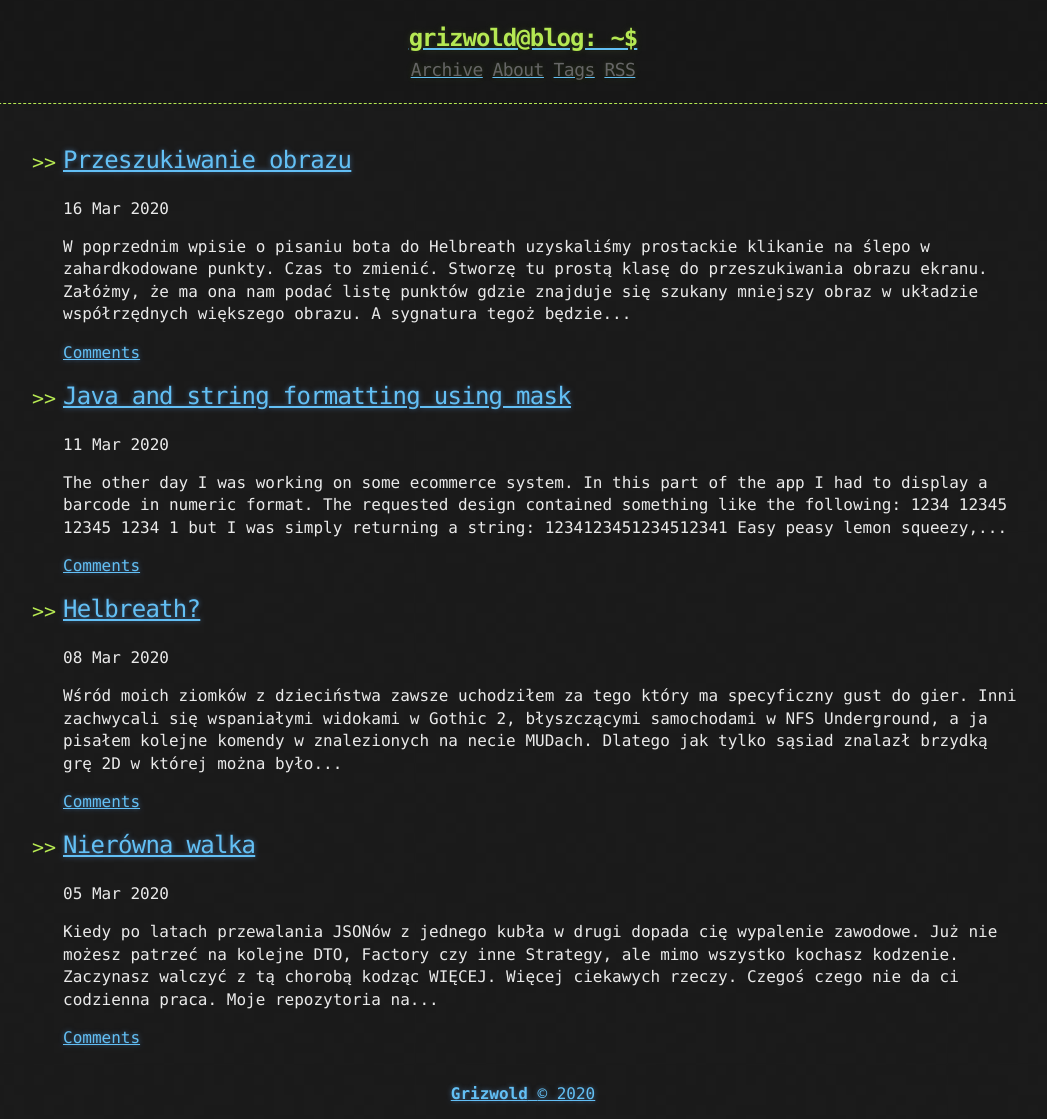
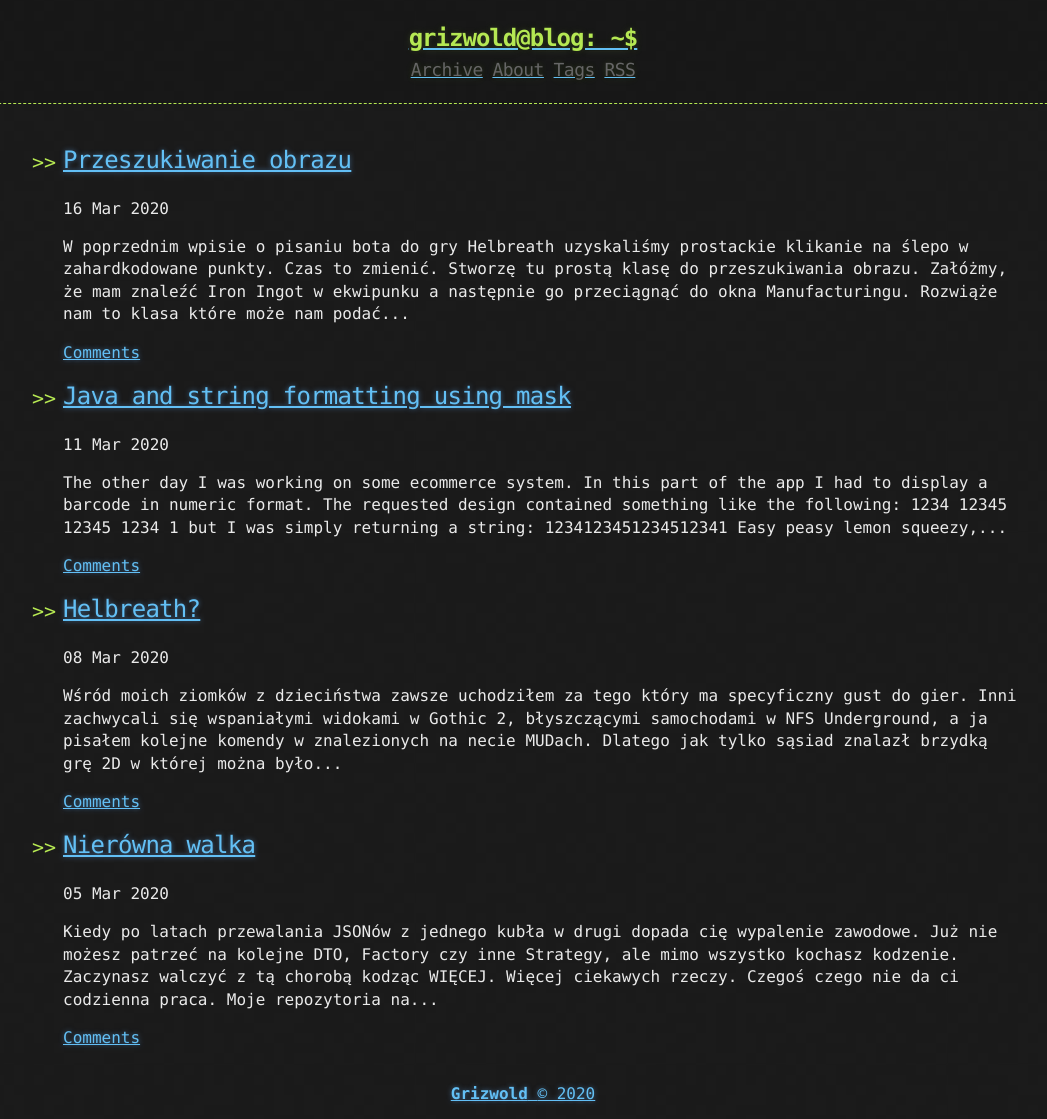
Before and after one commit to tomekbielaszewski/tomekbielaszewski.github.io, a Jekyll site: the page built from index.html, in a window 1280 px wide. Shown: the whole page, without its empty margins (117-1164 px from the left). Built offline with Jekyll 4.4.1, drawn with Linux system fonts in a browser that asks for light colours; the list of posts is cut into pages by our own code; comment, search, counter and statistics services are not loaded.

Commit message:
post about searching icons on bigger image: typos, grammar, stuff

```diff
--- a/_posts/2020-03-16-przeszukiwanie-obrazu.md
+++ b/_posts/2020-03-16-przeszukiwanie-obrazu.md
@@ -6,9 +6,10 @@ comments: true
 tags: polish helbreath-automation-series
 ---
 
-W poprzednim [wpisie]({{ page.previous.previous.id }}) o pisaniu bota do Helbreath uzyskaliśmy prostackie klikanie na ślepo
-w zahardkodowane punkty. Czas to zmienić. Stworzę tu prostą klasę do przeszukiwania obrazu ekranu. Załóżmy, że ma ona nam
-podać listę punktów gdzie znajduje się szukany mniejszy obraz w układzie współrzędnych większego obrazu.
+W poprzednim [wpisie]({{ page.previous.previous.id }}) o pisaniu bota do gry Helbreath uzyskaliśmy prostackie klikanie na ślepo
+w zahardkodowane punkty. Czas to zmienić. Stworzę tu prostą klasę do przeszukiwania obrazu. Załóżmy, że mam znaleźć `Iron Ingot` w
+ekwipunku a następnie go przeciągnąć do okna Manufacturingu. Rozwiąże nam to klasa które może nam podać listę punktów
+gdzie znajduje się szukany mniejszy obraz w układzie współrzędnych większego obrazu.
 
 ![](assets/post4/iron_ingot_finding.png)
 
@@ -67,7 +68,7 @@ innych pikseli w kolorze pierwszego piksela ikony
 szukana na czarnym ekranie)
 
 Poprawę widać od razu, ale coś mi tu śmierdzi. Jaki format obrazu pozwala na pobranie wszystkich punktów ekranu na podstawie
-koloru? Niestety żaden mi znany. Potrzebny jest tutaj preprocessing obrazu ekranu. Zamienię tutaj `BufferedImage` na
+koloru? Niestety żaden mi znany. Potrzebny jest tutaj preprocessing obrazu. Przekonwertuję `BufferedImage` na
 `Map<Integer, List<Point>>` gdzie Integer to zakodowany binarnie kolor (w takim formacie jest zwracany kolor z metody
 `BufferedImage::getRGB`).
 
```
Also changed, not shown: other parts of _posts/2020-03-16-przeszukiwanie-obrazu.md (+2 -2 lines).
